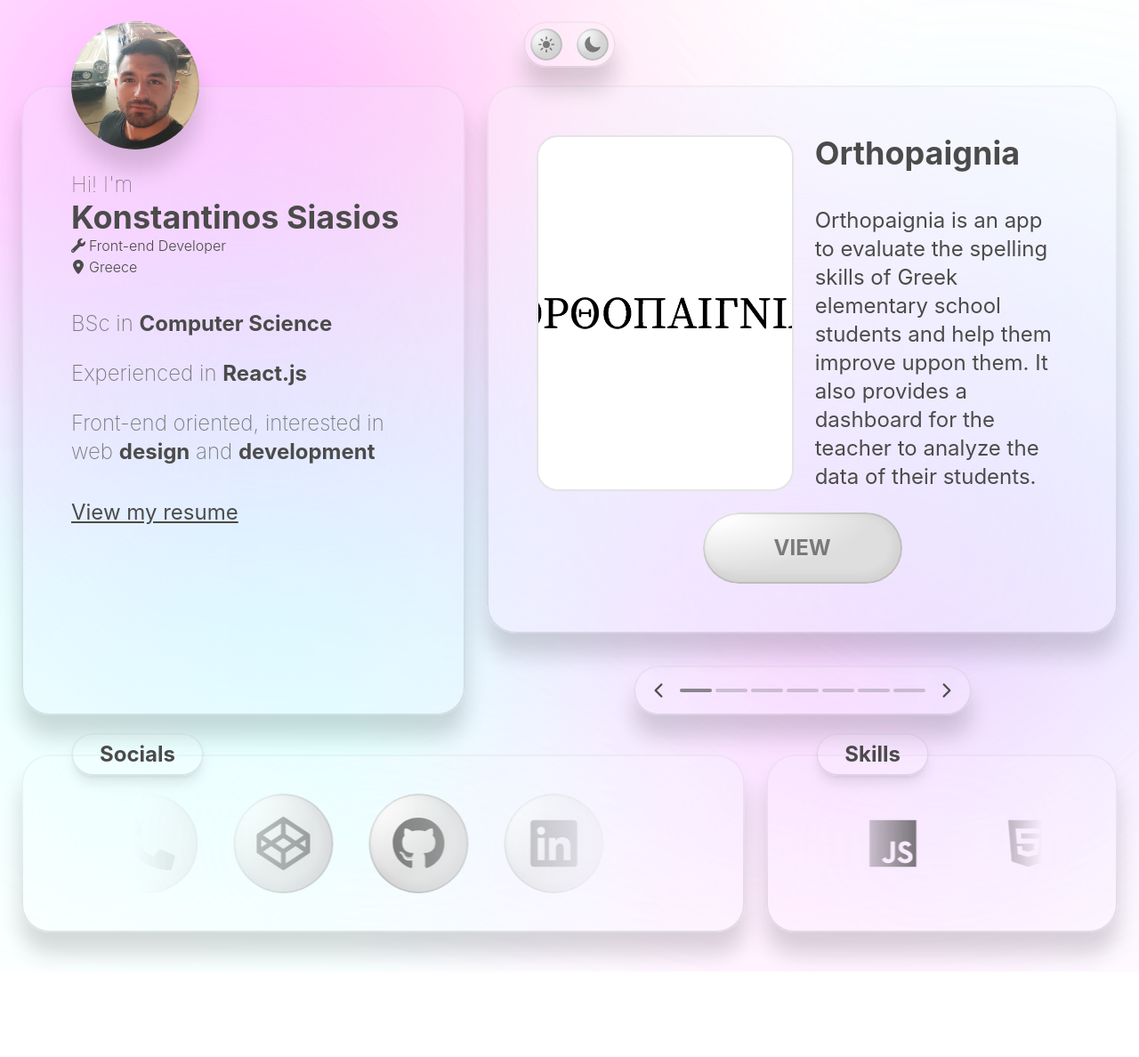
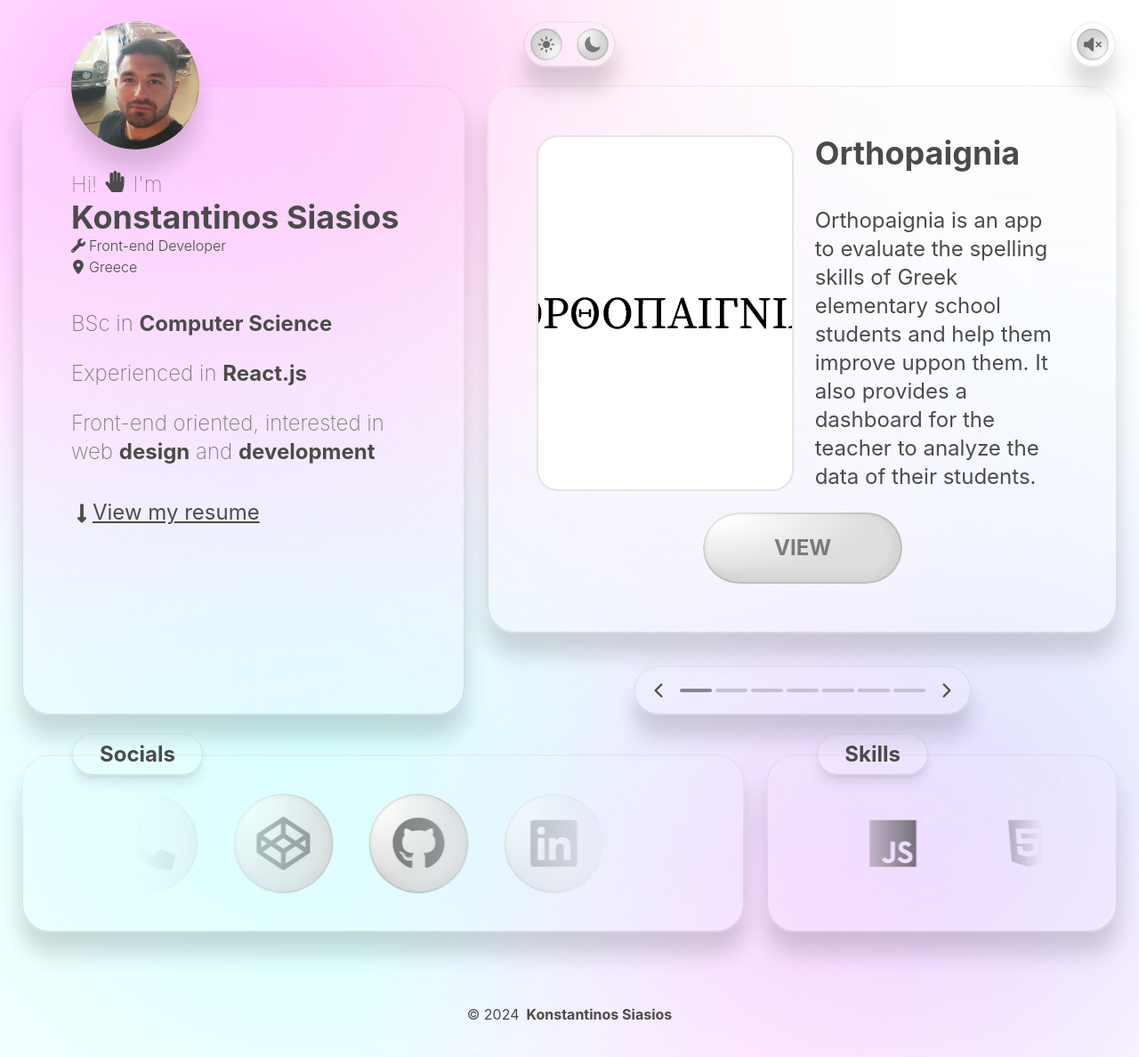
Before and after one commit to kSiasios/glass-portfolio, a Next.js app: page / in a window 1280 px wide. Shown: the whole page at 89% size. Before the commit the page ends 1092 px from the top, so only its background shows below. Built offline with nearby package versions, Linux system fonts and the light colour scheme.

Commit message:
Ready to deploy
- Added sound to buttons
- Added option to disable/enable sound
- Added a few animations (waving hand and wiggling button)
- Split sections to components

```diff
--- a/src/app/components/ProfileCard.tsx
+++ b/src/app/components/ProfileCard.tsx
@@ -1,6 +1,6 @@
 import Image from "next/image";
 import Link from "next/link";
-import { FaWrench } from "react-icons/fa";
+import { FaHandPaper, FaLongArrowAltDown, FaWrench } from "react-icons/fa";
 import { FaLocationDot } from "react-icons/fa6";
 
 const ProfileCard = () => {
@@ -19,8 +19,10 @@ const ProfileCard = () => {
         />
       </figure>
       <div className="flex flex-col" aria-label="General Information">
-        <p className="font-thin" aria-label="Greeting">
-          Hi! I'm
+        <p className="font-thin inline-flex gap-2" aria-label="Greeting">
+          Hi!{" "}
+          <FaHandPaper className="animate-wave transform-origin-bottom-center" />{" "}
+          I&apos;m
         </p>
         <h2
           className="text-2xl xs:text-4xl font-bold text-inherit"
@@ -70,7 +72,13 @@ const ProfileCard = () => {
           </li>
         </ul>
       </div>
-      <Link className="underline" href="/">
+      <Link
+        className="underline inline-flex items-end"
+        target="_blank"
+        download="Konstantinos Siasios - Resume"
+        href="./public_assets/resume/Konstantinos Siasios - Resume.pdf"
+      >
+        <FaLongArrowAltDown className="animate-bounce" />
         View my resume
       </Link>
     </section>
--- a/src/app/components/ProjectsSlideshow.tsx
+++ b/src/app/components/ProjectsSlideshow.tsx
@@ -5,10 +5,15 @@ import { useRouter } from "next/navigation";
 import { useState } from "react";
 import { IoIosArrowBack, IoIosArrowForward } from "react-icons/io";
 
-const ProjectsSlideshow = () => {
+interface GenericProps {
+  muted?: boolean;
+}
+
+const ProjectsSlideshow = ({ muted }: GenericProps) => {
   const router = useRouter();
   const projectsArray = Object.values(projects);
   const [projectIndex, setProjectIndex] = useState(0);
+  const [style, setStyle] = useState({});
 
   function swipeHandler(index: any, event?: any) {
     if (event) {
@@ -27,6 +32,10 @@ const ProjectsSlideshow = () => {
     setProjectIndex(index);
     router.push(`#project-${index}`);
   }
+
+  const buttonAudio = new Audio("/public_Assets/sound/button_sound.wav");
+  // let style: CSSProperties = {};
+
   return (
     <section
       className="z-50 flex flex-col items-start gap-9 text-lg xs:text-2xl col-span-12 lg:col-span-7 lg:mt-[72px] relative h-fit"
@@ -61,22 +70,36 @@ const ProjectsSlideshow = () => {
                 </div>
               </div>
               <Link
-                className="round-button py-6 px-20 w-fit font-bold"
+                className="round-button py-6 px-20 w-fit font-bold animate-wiggle"
                 target="_blank"
                 aria-hidden
                 onFocusCapture={(e) => {
                   // setFocusing(true);
                   swipeHandler(index, e);
                 }}
-                // onBlur={() => {
-                //   setFocusing(false);
-                // }}
+                style={style}
                 href={project["project-link"]}
+                onMouseEnter={() => {
+                  setStyle({
+                    animationPlayState: "paused",
+                    animation: "none",
+                  });
+                  if (muted) {
+                    return;
+                  }
+                  buttonAudio.play();
+                }}
+                onMouseLeave={() => {
+                  setStyle({});
+                  if (muted) {
+                    return;
+                  }
+                  buttonAudio.play();
+                }}
               >
                 VIEW
               </Link>
             </article>
-            // {/* </Link> */}
           ))}
       </div>
       <div
@@ -85,7 +108,12 @@ const ProjectsSlideshow = () => {
       >
         <button
           className="p-2 flex justify-center items-center rounded-full hover:bg-white/5 focus:bg-white/5"
-          onClick={(e) => swipeHandler(projectIndex - 1, e)}
+          onClick={(e) => {
+            if (!muted) {
+              buttonAudio.play();
+            }
+            swipeHandler(projectIndex - 1, e);
+          }}
         >
           <IoIosArrowBack />
         </button>
@@ -104,7 +132,12 @@ const ProjectsSlideshow = () => {
           })}
         <button
           className="p-2 flex justify-center items-center rounded-full hover:bg-white/5 focus:bg-white/5"
-          onClick={(e) => swipeHandler(projectIndex + 1, e)}
+          onClick={(e) => {
+            if (!muted) {
+              buttonAudio.play();
+            }
+            swipeHandler(projectIndex + 1, e);
+          }}
         >
           <IoIosArrowForward />
         </button>
--- a/src/app/components/Scroller.tsx
+++ b/src/app/components/Scroller.tsx
@@ -6,7 +6,7 @@ interface ScrollerProps {
 }
 
 const Scroller = ({ children, className }: ScrollerProps) => {
-  console.log(children);
+  // console.log(children);
 
   const childrenArray = [];
 
--- /dev/null
+++ b/src/app/components/Skills.tsx
@@ -0,0 +1,54 @@
+import Scroller from "@/app/components/Scroller";
+import SkillContainer from "@/app/components/SkillContainer";
+import {
+  FaCss3Alt,
+  FaGit,
+  FaHtml5,
+  FaJava,
+  FaJs,
+  FaNode,
+  FaPhp,
+  FaReact,
+  FaVuejs,
+} from "react-icons/fa";
+
+const Skills = () => {
+  return (
+    <section className="z-50 my-5 glass-component flex gap-10 px-3 sm:px-14 py-11 col-span-12 md:col-span-4 h-fit">
+      <h4 className="absolute left-1/2 lg:left-auto -translate-x-1/2 lg:translate-x-0 top-0 -translate-y-1/2 glass-component py-2 px-8 shadow-lg text-2xl font-bold text-inherit">
+        Skills
+      </h4>
+      <Scroller className="overflow-visible text-6xl">
+        <SkillContainer>
+          <FaReact />
+        </SkillContainer>
+        <SkillContainer>
+          <FaNode />
+        </SkillContainer>
+        <SkillContainer>
+          <FaVuejs />
+        </SkillContainer>
+        <SkillContainer>
+          <FaJs />
+        </SkillContainer>
+        <SkillContainer>
+          <FaHtml5 />
+        </SkillContainer>
+        <SkillContainer>
+          <FaCss3Alt />
+        </SkillContainer>
+        <SkillContainer>
+          <FaPhp />
+        </SkillContainer>
+        <SkillContainer>
+          <FaGit />
+        </SkillContainer>
+        <SkillContainer>
+          <FaJava />
+        </SkillContainer>
+      </Scroller>
+    </section>
+  );
+};
+
+export default Skills;
--- a/src/app/components/SocialLink.tsx
+++ b/src/app/components/SocialLink.tsx
@@ -8,7 +8,11 @@ interface SocialLinkProps {
 
 const SocialLink = (props: SocialLinkProps) => {
   return (
-    <Link className="w-28 h-28 round-button aspect-square" href={props.href}>
+    <Link
+      className="w-28 h-28 round-button aspect-square"
+      target="_blank"
+      href={props.href}
+    >
       {props.children}
     </Link>
   );
--- /dev/null
+++ b/src/app/components/Socials.tsx
@@ -0,0 +1,38 @@
+import Scroller from "@/app/components/Scroller";
+import SocialLink from "@/app/components/SocialLink";
+import {
+  FaCodepen,
+  FaEnvelope,
+  FaGithub,
+  FaLinkedin,
+  FaPhoneAlt,
+} from "react-icons/fa";
+
+const Socials = () => {
+  return (
+    <section className="z-50 my-5 glass-component flex gap-10 px-3 sm:px-14 py-11 col-span-12 md:col-span-8 h-fit">
+      <h4 className="absolute left-1/2 lg:left-auto -translate-x-1/2 lg:translate-x-0 top-0 -translate-y-1/2 glass-component py-2 px-8 shadow-lg text-2xl font-bold text-inherit">
+        Socials
+      </h4>
+      <Scroller className="text-6xl">
+        <SocialLink href="https://github.com/kSiasios">
+          <FaGithub />
+        </SocialLink>
+        <SocialLink href="https://www.linkedin.com/in/konstantinos-siasios/">
+          <FaLinkedin />
+        </SocialLink>
+        <SocialLink href="mailto:kostassiasios1999@gmail.com">
+          <FaEnvelope />
+        </SocialLink>
+        <SocialLink href="tel:+306986702498">
+          <FaPhoneAlt />
+        </SocialLink>
+        <SocialLink href="https://codepen.io/ksiasios">
+          <FaCodepen />
+        </SocialLink>
+      </Scroller>
+    </section>
+  );
+};
+
+export default Socials;
--- a/src/app/globals.css
+++ b/src/app/globals.css
@@ -117,6 +117,7 @@ body {
     color: rgba(var(--text-color) / 0.7);
   }
 
+  .round-button.selected,
   .round-button:hover,
   .round-button:focus,
   .round-button:focus-visible {
@@ -186,6 +187,10 @@ body {
   .scroller-container {
     mask: linear-gradient(90deg, transparent 10%, black, transparent 90%);
   }
+
+  .transform-origin-bottom-center {
+    transform-origin: 50% 100%;
+  }
 }
 
 /* keyframes: {
--- a/src/app/page.tsx
+++ b/src/app/page.tsx
@@ -1,33 +1,23 @@
 "use client";
 
+import Decoration from "@/app/components/Decoration";
+import ProfileCard from "@/app/components/ProfileCard";
+import ProjectsSlideshow from "@/app/components/ProjectsSlideshow";
+import Skills from "@/app/components/Skills";
+import Socials from "@/app/components/Socials";
+import Link from "next/link";
 import { useEffect, useState } from "react";
-import {
-  FaCodepen,
-  FaCss3Alt,
-  FaEnvelope,
-  FaGit,
-  FaGithub,
-  FaHtml5,
-  FaJava,
-  FaJs,
-  FaLinkedin,
-  FaNode,
-  FaPhoneAlt,
-  FaPhp,
-  FaReact,
-  FaVuejs,
-} from "react-icons/fa";
+import { FaVolumeHigh, FaVolumeXmark } from "react-icons/fa6";
 import { IoMoon, IoSunny } from "react-icons/io5";
-import Decoration from "./components/Decoration";
-import ProfileCard from "./components/ProfileCard";
-import ProjectsSlideshow from "./components/ProjectsSlideshow";
-import Scroller from "./components/Scroller";
-import SkillContainer from "./components/SkillContainer";
-import SocialLink from "./components/SocialLink";
 
 export default function Home() {
   const [theme, setTheme] = useState("");
+  const [muted, setMuted] = useState(true);
   const cardDuration = 5000; // 1 second
+
+  const buttonAudio = new Audio("/public_Assets/sound/button_sound.wav");
+  const today = new Date();
+  const currentYear = today.getFullYear();
 
   useEffect(() => {
     let savedTheme = localStorage.getItem("prefered-theme");
@@ -65,83 +55,104 @@ export default function Home() {
   return (
     <main
       data-prefered-theme={theme}
-      className="mx-auto max-w-[1440px] p-3 sm:p-6 bg-bg-clr w-full h-fit grid grid-cols-12 gap-6"
+      className="mx-auto max-w-[1440px] p-3 sm:p-6 bg-bg-clr w-full h-fit grid grid-cols-12 gap-6 relative"
     >
       <ProfileCard />
-      <ProjectsSlideshow />
-      <section className="z-50 my-5 glass-component flex gap-10 px-3 sm:px-14 py-11 col-span-12 md:col-span-8 h-fit">
-        <h4 className="absolute left-1/2 lg:left-auto -translate-x-1/2 lg:translate-x-0 top-0 -translate-y-1/2 glass-component py-2 px-8 shadow-lg text-2xl font-bold text-inherit">
-          Socials
-        </h4>
-        <Scroller className="text-6xl">
-          <SocialLink href="/">
-            <FaGithub />
-          </SocialLink>
-          <SocialLink href="/">
-            <FaLinkedin />
-          </SocialLink>
-          <SocialLink href="/">
-            <FaEnvelope />
-          </SocialLink>
-          <SocialLink href="/">
-            <FaPhoneAlt />
-          </SocialLink>
-          <SocialLink href="/">
-            <FaCodepen />
-          </SocialLink>
-        </Scroller>
-      </section>
-      <section className="z-50 my-5 glass-component flex gap-10 px-3 sm:px-14 py-11 col-span-12 md:col-span-4 h-fit">
-        <h4 className="absolute left-1/2 lg:left-auto -translate-x-1/2 lg:translate-x-0 top-0 -translate-y-1/2 glass-component py-2 px-8 shadow-lg text-2xl font-bold text-inherit">
-          Skills
-        </h4>
-        <Scroller className="overflow-visible text-6xl">
-          <SkillContainer>
-            <FaReact />
-          </SkillContainer>
-          <SkillContainer>
-            <FaNode />
-          </SkillContainer>
-          <SkillContainer>
-            <FaVuejs />
-          </SkillContainer>
-          <SkillContainer>
-            <FaJs />
-          </SkillContainer>
-          <SkillContainer>
-            <FaHtml5 />
-          </SkillContainer>
-          <SkillContainer>
-            <FaCss3Alt />
-          </SkillContainer>
-          <SkillContainer>
-            <FaPhp />
-          </SkillContainer>
-          <SkillContainer>
-            <FaGit />
-          </SkillContainer>
-          <SkillContainer>
-            <FaJava />
-          </SkillContainer>
-        </Scroller>
-      </section>
-      <section className="z-50 left-1/2 -translate-x-1/2 glass-component absolute inline-flex gap-4 p-2 text-4xl overflow-y-visible">
+      <ProjectsSlideshow muted={muted} />
+      <Socials />
+      <Skills />
+      <Decoration />
+      <footer className="absolute top-full inline-flex justify-center gap-2 items-center w-full py-9">
+        &copy; {currentYear}{" "}
+        <Link
+          href="https://www.linkedin.com/in/konstantinos-siasios/"
+          className="hover:underline focus:underline font-bold"
+        >
+          Konstantinos Siasios
+        </Link>
+      </footer>
+      {/* Theme Toggler */}
+      <section className="z-50 left-1/2 top-0 mt-6 -translate-x-1/2 glass-component absolute inline-flex gap-4 p-2 text-4xl overflow-y-visible">
         <button
           aria-label="Toggle Light Theme"
-          className="round-button"
+          className={`round-button ${theme === "light" ? "selected" : ""}`}
           onClick={() => toggleTheme(true)}
+          onMouseEnter={() => {
+            if (theme != "light" && !muted) {
+              buttonAudio.play();
+            }
+          }}
+          onMouseLeave={() => {
+            if (theme != "light" && !muted) {
+              buttonAudio.play();
+            }
+          }}
+          onFocus={() => {
+            if (theme != "light" && !muted) {
+              buttonAudio.play();
+            }
+          }}
+          // onBlur={() => {
+          //   if (theme != "light" && !muted) {
+          //     buttonAudio.play();
+          //   }
+          // }}
         >
           <IoSunny className="p-2" />
         </button>
         <button
           aria-label="Toggle Dark Theme"
-          className="round-button"
+          className={`round-button ${theme === "dark" ? "selected" : ""}`}
           onClick={() => toggleTheme(false)}
+          onMouseEnter={() => {
+            if (theme != "dark" && !muted) {
+              buttonAudio.play();
+            }
+          }}
+          onMouseLeave={() => {
+            if (theme != "dark" && !muted) {
+              buttonAudio.play();
+            }
+          }}
+          onFocus={() => {
+            if (theme != "light" && !muted) {
+              buttonAudio.play();
+            }
+          }}
         >
           <IoMoon className="p-2" />
         </button>
       </section>
-      <Decoration />
+      {/* Sound Toggler */}
+      <section className="z-50 right-0 top-0 mt-6 -translate-x-1/2 glass-component absolute inline-flex gap-4 p-2 text-4xl overflow-y-visible">
+        <button
+          aria-label="Toggle Sound"
+          className={`round-button ${theme === "light" ? "selected" : ""}`}
+          onClick={() => setMuted(!muted)}
+          onMouseEnter={() => {
+            if (!muted) {
+              buttonAudio.play();
+            }
+          }}
+          onMouseLeave={() => {
+            if (!muted) {
+              buttonAudio.play();
+            }
+          }}
+          onFocus={() => {
+            if (!muted) {
+              buttonAudio.play();
+            }
+          }}
+        >
+          {muted ? (
+            <FaVolumeXmark className="p-2" />
+          ) : (
+            <FaVolumeHigh className="p-2" />
+          )}
+          {/* <FaVolumeHigh className="p-2" /> */}
+        </button>
+      </section>
     </main>
   );
 }
```
Also changed, not shown: tailwind.config.ts (+20 -0 lines), 1 other file (tests, documents, lock files or other folders).
